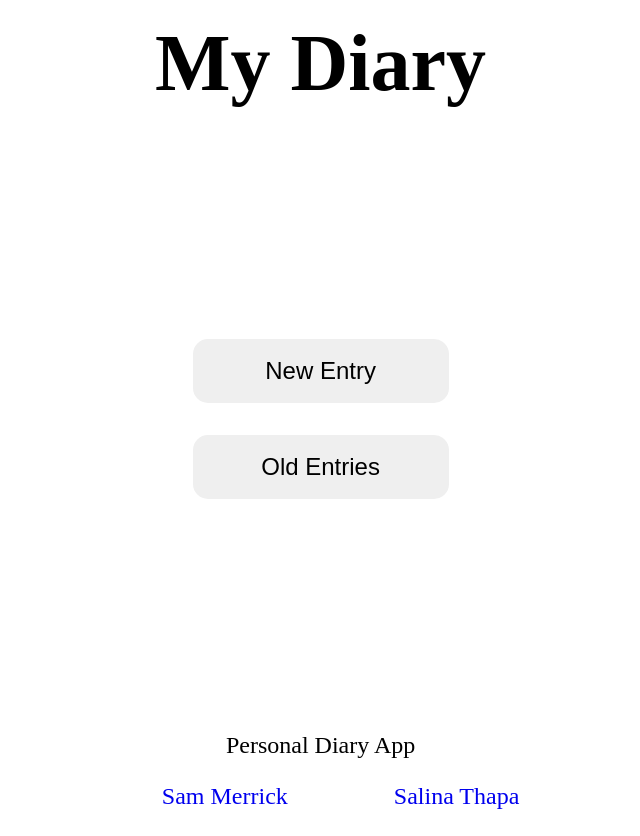
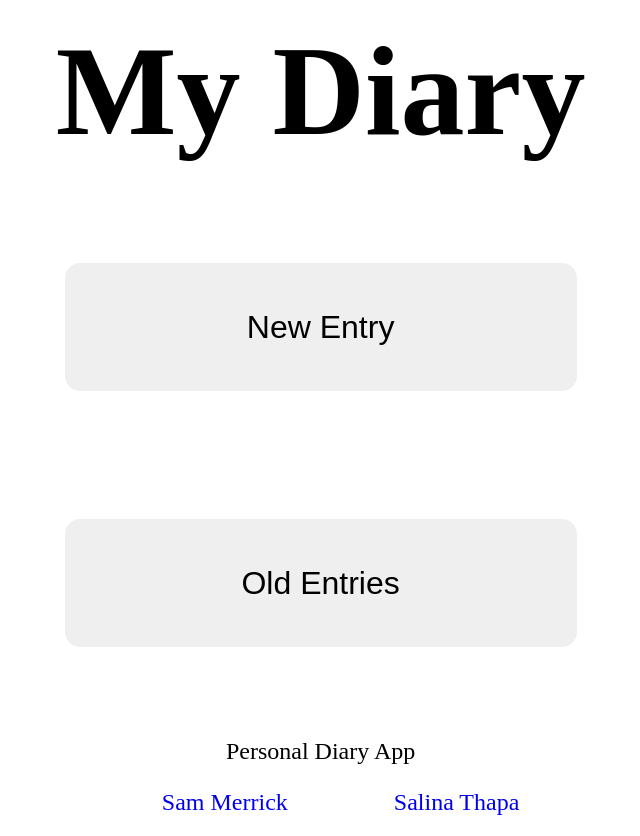
Before and after one commit to nplsam/diary.app, a website: page client/index.html in a window 1280 px wide. Shown: the whole page, without its empty margins (321-961 px from the left). Before the commit the page ends 810 px from the top, so only its background shows below. Drawn offline with Linux system fonts and the light colour scheme.

Commit message:
update styling

```diff
--- a/client/assets/btn.css
+++ b/client/assets/btn.css
@@ -1,8 +1,8 @@
 .btn {
     border-radius: 15px;
     border: none;
-    width: 16rem;
-    height: 4rem;
-    margin: 1rem;
-    font-size: 1.5rem;
+    width: 32rem;
+    height: 8rem;
+    margin: 4rem;
+    font-size: 2rem;
 }
--- a/client/assets/layout.css
+++ b/client/assets/layout.css
@@ -8,12 +8,12 @@ body {
 }
 
 h1 {
-    font-size: 5rem;
+    font-size: 8rem;
     margin: 10px;
 }
 
 #diary {
-    height: 75vh;
+    height: 70vh;
     display: flex;
     flex-direction: column;
     justify-content: center;
@@ -38,6 +38,7 @@ footer li {
     padding-top: 0px;
     padding-left: 50px;
     padding-right: 50px;
+    padding-bottom: 20px;
 }
 
 footer li a {
```
